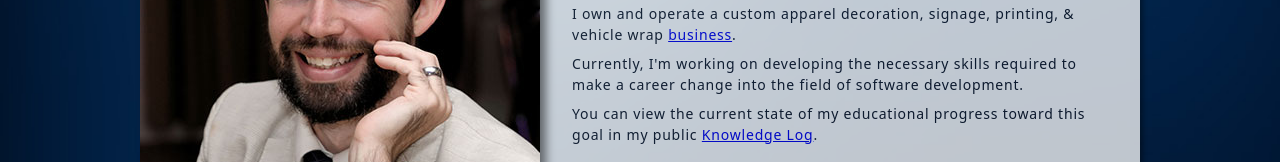
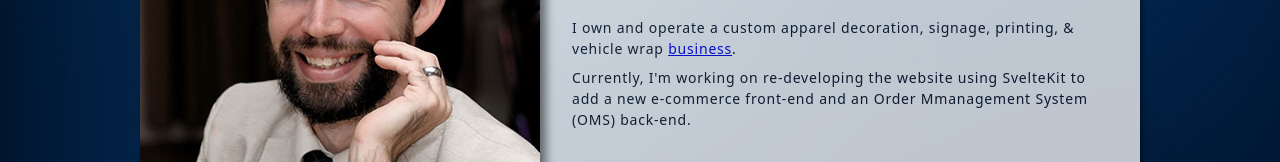
Before and after one commit to mjkjr/mjkjr-com, a plain HTML site: page index.html in a window 1280 px wide. Shown: the part 291-453 px from the top of the page. Drawn offline with Linux system fonts and the light colour scheme.

Commit message:
Update index.html

```diff
--- a/index.html
+++ b/index.html
@@ -48,8 +48,7 @@
 			</div>
 			<div id="bio">
 				<p>I own and operate a custom apparel decoration, signage, printing, & vehicle wrap <a href="https://shirtsandsigns.us/">business</a>.</p>
-				<p>Currently, I'm working on developing the necessary skills required to make a career change into the field of software development.</p>
-				<p>You can view the current state of my educational progress toward this goal in my public <a href="https://github.com/mjkjr/knowledge-log">Knowledge Log</a>.</p>
+				<p>Currently, I'm working on re-developing the website using SvelteKit to add a new e-commerce front-end and an Order Mmanagement System (OMS) back-end.</p>
 			</div>
 			<div id="links">
 				<a href="https://github.com/mjkjr">
```
